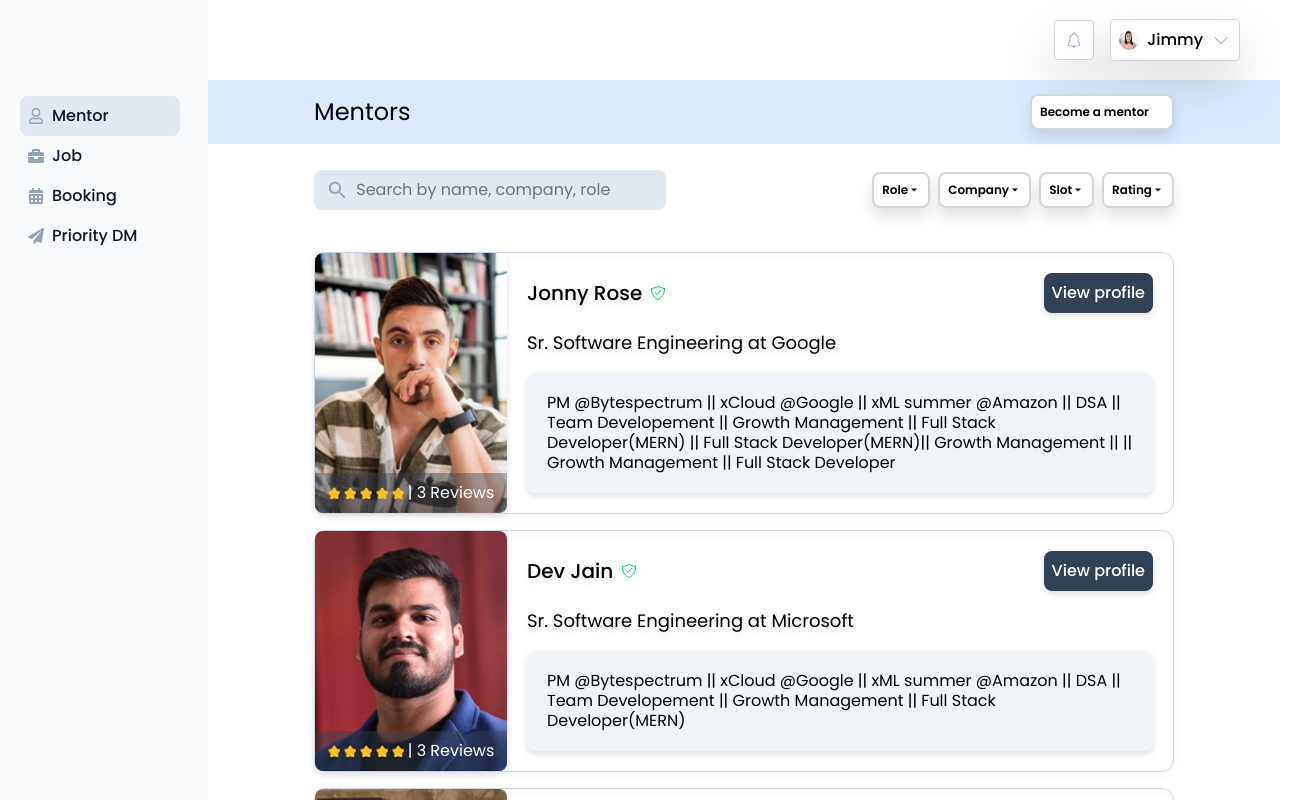
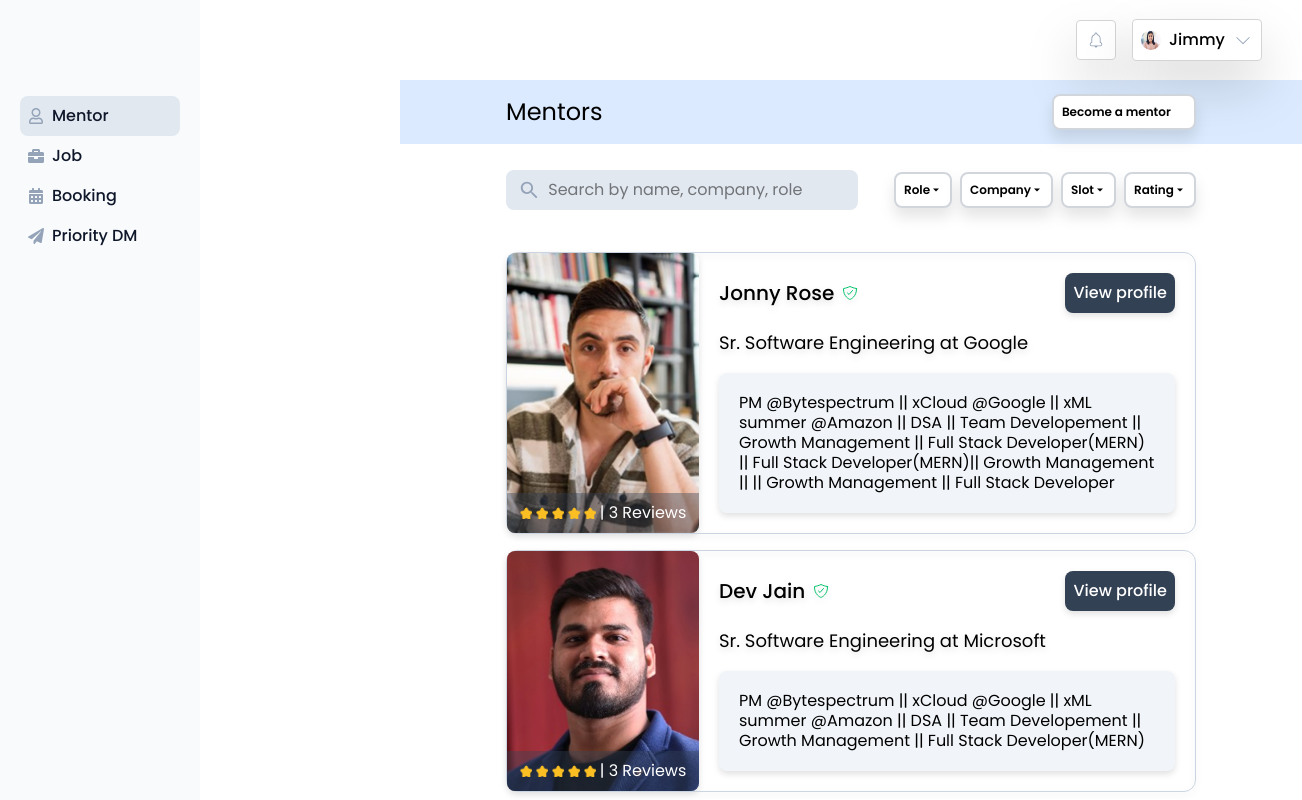
Before and after one commit to Shub4am/mentor-flow, a Next.js app: page / in a window 1280 px wide. Shown: the top 800 px of the page, 1302 px wide, since content can reach past the window. Built offline with nearby package versions, Linux system fonts and the light colour scheme.

Commit message:
Update layout padding

```diff
--- a/src/app/mentor-details/page.tsx
+++ b/src/app/mentor-details/page.tsx
@@ -2,7 +2,7 @@
 
 export default function MentorDetailsPage() {
   return (
-    <div>
+    <div className="pl-[200px]">
       <MentorDetails />
     </div>
   );
--- a/src/app/page.tsx
+++ b/src/app/page.tsx
@@ -140,7 +140,7 @@
   };
 
   return (
-    <div className="flex flex-col">
+    <div className="flex flex-col pl-[200px]">
       <div className="h-16 w-full bg-[#DBEAFE] flex justify-between items-center px-[106px]">
         <p className="text-2xl">Mentors</p>
 
```
